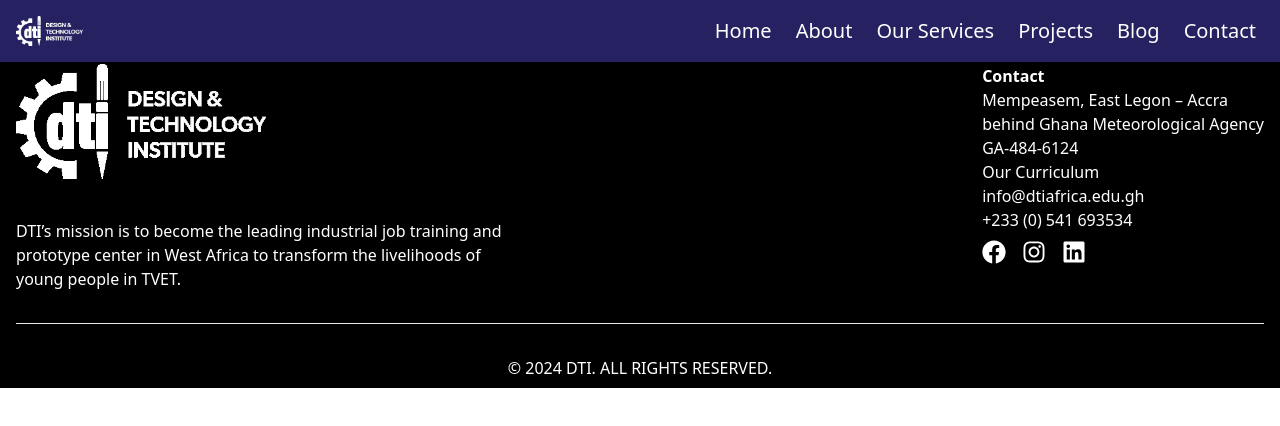
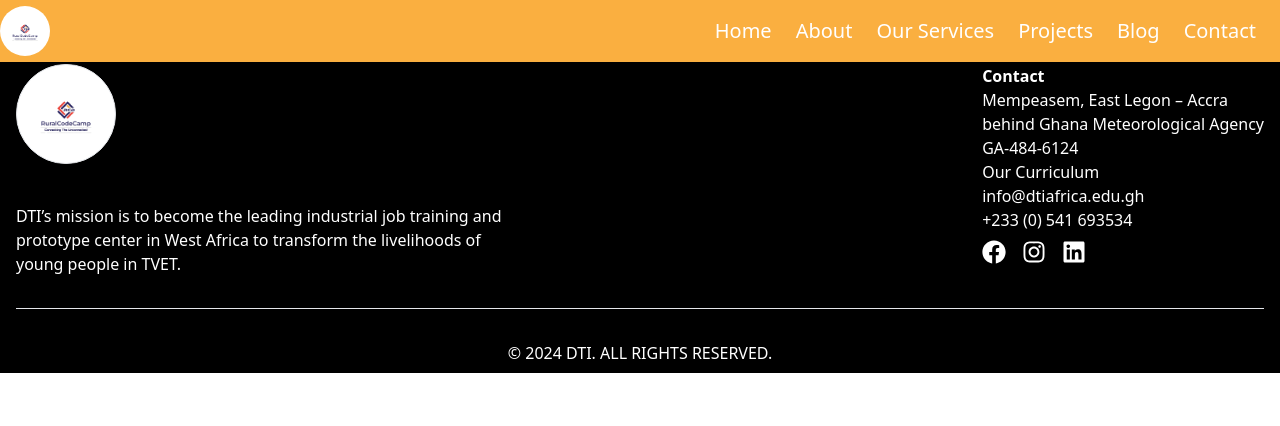
Before and after one commit to NextHubImpact/console-ghana, a React (Vite) app: page /applyhere in a window 1280 px wide. Shown: the top 426 px of the page. Built offline with nearby package versions, Linux system fonts and the light colour scheme.

Commit message:
logo updated in the footer

```diff
--- a/src/components/Content.jsx
+++ b/src/components/Content.jsx
@@ -211,7 +211,7 @@ const Content = () => {
 
 
       {/* blog */}
-      <section className="bg-[#111]">
+      <section className="bg-[#111] bg-[#262261] bg-[#faaf40]">
          <div className="my-12 mx-8">
          <div className="flex flex-col justify-center items-center ">
             <iv className=" pt-12 lg:">
--- a/src/components/Footer.jsx
+++ b/src/components/Footer.jsx
@@ -1,6 +1,6 @@
 import React, {useState} from 'react'
 import { FaLinkedin, FaInstagram, FaFacebook } from "react-icons/fa";
-import lightLogo from '../assets/logo/logo-white.png'
+import lightLogo from '../assets/logo/rural-logo.png'
 
 
 const Footer = () => {
@@ -16,7 +16,7 @@ const Footer = () => {
       <div className=" flex flex-col gap-[2rem] pt-[4rem] px-8 pb-[rem] lg:px-4">
       <div className="flex flex-col  gap-8 lg:flex-row  justify-between ">
         <div className="lg:w-[40%]">
-            <img className='w-[50%] ' src={lightLogo} alt="" />
+            <img className='w-[20%] rounded-[50%] bg-[white] border' src={lightLogo} alt="" />
             <article className='leading-6 mt-10'>
             DTI’s mission is to become the leading industrial job training and prototype center in West Africa to transform the livelihoods of young people in TVET.
             </article>
--- a/src/components/Navbar.jsx
+++ b/src/components/Navbar.jsx
@@ -1,6 +1,6 @@
 import React, {useState} from 'react'
 import MediaQuery from 'react-responsive'
-import lightLogo from '../assets/logo/logo-white.png'
+import lightLogo from '../assets/logo/rural-logo.png'
 import darkLogo from '../assets/logo/logo-black.png'
 import { NavLink, Link } from 'react-router-dom';
 
@@ -71,10 +71,10 @@ const Navbar = ({}) => {
     window.addEventListener('scroll', changeNavbarColor)
 
   return (
-    <div className={colorChange ? 'bg-black flex justify-between p- items-center top-0 fixed w-full ' : 'bg-[#262261] flex justify-between p- items-center top-0 fixed w-full '}>
+    <div className={colorChange ? 'bg-black flex justify-between p- items-center top-0 fixed w-full ' : 'bg-[#262261] bg-[#faaf40] flex justify-between p- items-center top-0 fixed w-full '}>
 
         <div className="">
-        <img className='w-[20%] pl-4 lg:w-[10%] xl:w-[20%]' src={colorChange? lightLogo : lightLogo} alt="" />
+        <img className='w-[10%] bg-[white]  rounded-[50%] pl- lg:w-[10%] xl:w-[10%]' src={colorChange? lightLogo : lightLogo} alt="" />
         </div>
 
         {
```
